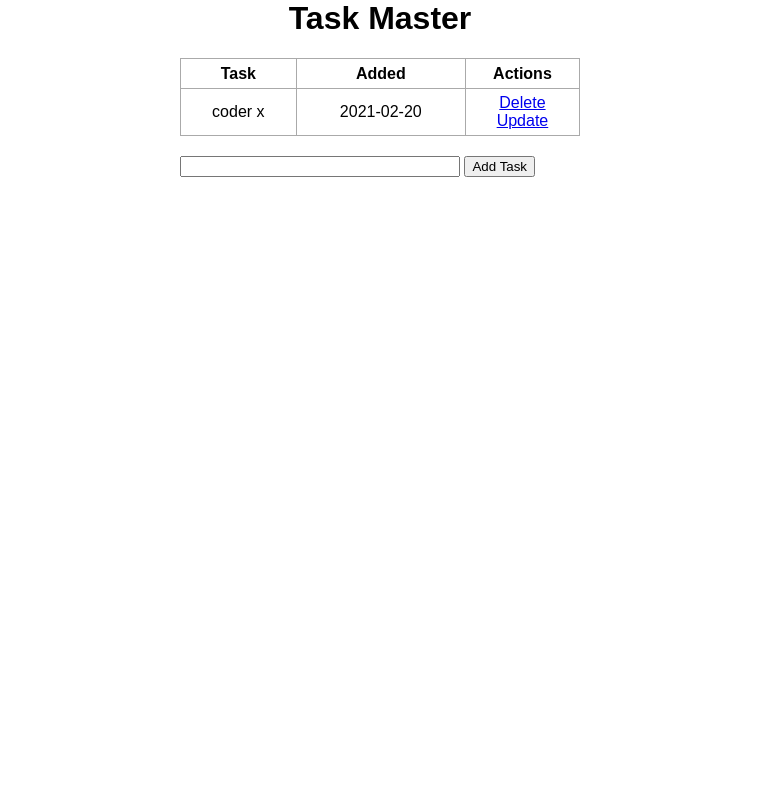
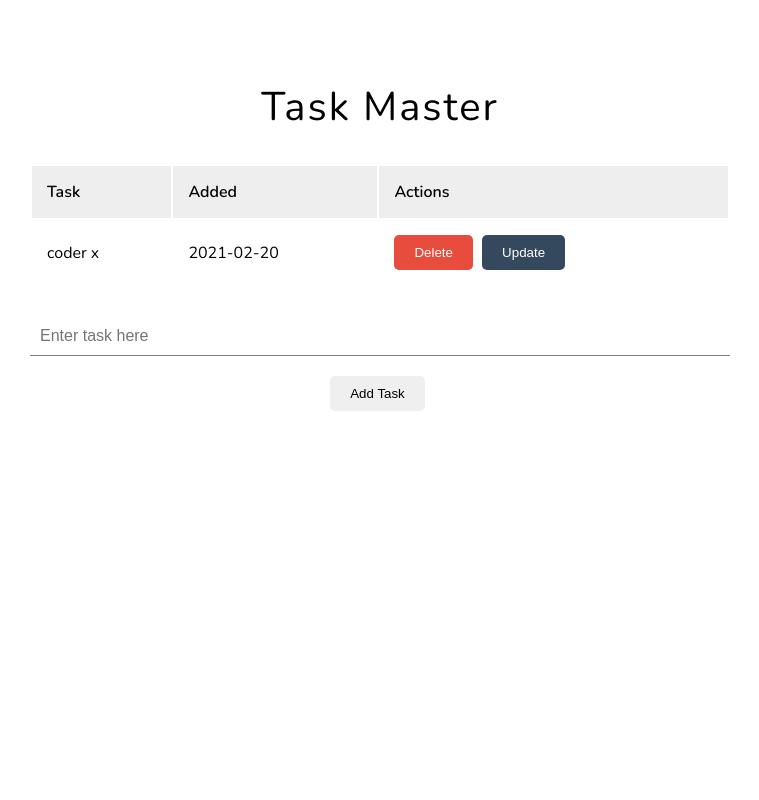
Before and after one commit to stevenrobertsdev/python_task_master, a Flask app: page / in a window 1280 px wide. Shown: the whole page, without its empty margins (260-1019 px from the left). Run offline with Flask 2, Linux system fonts and the light colour scheme; data comes from the database, SQL or seed files in the repository; both versions use the stored data as it was after the commit.

Commit message:
feat: update styles

```diff
--- a/app.py
+++ b/app.py
@@ -1,4 +1,4 @@
-from flask import Flask, render_template, request, redirect
+from flask import Flask, render_template, request, redirect, url_for
 from flask_sqlalchemy import SQLAlchemy
 from datetime import datetime
 
--- a/static/css/main.css
+++ /dev/null
@@ -1,39 +0,0 @@
-body, html {
-    margin: 0;
-    font-family: sans-serif;
-}
-
-.content {
-    margin: 0 auto;
-    width: 400px;
-}
-
-.content h1, .content h4 {
-    text-align: center!important;
-}
-
-table, td, th {
-    border: 1px solid #aaa;
-}
-
-table {
-    border-collapse: collapse;
-    width: 100%;
-}
-
-th {
-    height: 30px;
-}
-
-td {
-    text-align: center;
-    padding: 5px;
-}
-
-.form {
-    margin-top: 20px;
-}
-
-#content {
-    width: 70%;
-}
--- /dev/null
+++ b/static/stylesheets/style.css
@@ -0,0 +1,106 @@
+@import url('https://fonts.googleapis.com/css2?family=Nunito:wght@300;400;600&display=swap');
+
+body{
+  font-family: 'Nunito';
+}
+
+h1 {
+  text-align: center;
+  letter-spacing: 2px;
+  font-weight: 300;
+  font-size:40px;
+  margin-top: 80px;
+}
+
+h4{
+  text-align:center;
+  margin-top: 15px;
+  font-size: 20px;
+}
+
+section{
+  width: 700px;
+  margin:30px auto;
+}
+
+ section p {
+   font-size:20px;
+   font-weight: 600;
+   margin-bottom: 15px;
+ }
+
+table{
+  width:100%;
+  margin: auto;
+}
+
+table tr {
+    width: 100%
+}
+
+table td, table th {
+    box-sizing:border-box;
+    padding: 15px;
+    max-width: 360px;
+}
+
+td a {
+    display: inline-block;
+
+}
+
+table thead th {
+    background: #000;
+      color: #fff;
+      text-align: left;
+}
+
+table tbody {
+    text-align: left;
+}
+
+table tbody th {
+background: #eee;
+}
+
+form {
+    text-align: center;
+}
+
+form input {
+    display: block;
+}
+
+button {
+    border: none;
+    border-radius: 5px;
+    padding: 10px 20px;
+    margin-right: 5px;
+}
+
+button:hover {
+    cursor: pointer;
+}
+
+.delete {
+    background-color: #e74c3c;
+    color: #fff;
+}
+
+.update {
+    background-color: #34495e;
+    color: #fff;
+}
+
+#content {
+    border: none;
+    border-bottom: 1px solid grey;
+    width: 100%;
+    padding: 10px;
+    font-size: 16px;
+    margin-bottom: 20px;
+}
+
+#content:focus {
+    outline-style:none;
+}
--- a/templates/base.html
+++ b/templates/base.html
@@ -4,7 +4,7 @@
     <meta name="viewport"
           content="width=device-width, user-scalable=no, initial-scale=1.0, maximum-scale=1.0, minimum-scale=1.0">
     <meta http-equiv="X-UA-Compatible" content="ie=edge">
-    <link rel="stylesheet" href="{{ url_for('static', filename='css/main.css')}}">
+    <link rel="stylesheet" href="{{ url_for('static', filename='stylesheets/style.css')}}">
     {% block head %}{% endblock %}
 </head>
 <body>
--- a/templates/index.html
+++ b/templates/index.html
@@ -9,12 +9,16 @@
         <h1> Task Master</h1>
 
         {% if tasks|length < 1%}
+        <section>
+            <h4> There are no tasks. Create one below!</h4>
+        </section>
 
-        <h4> There are no tasks. Create one below!</h4>
+
 
         {% else %}
+        <section>
 
-        <table>
+             <table>
             <tr>
                 <th>Task</th>
                 <th>Added</th>
@@ -25,21 +29,29 @@
                     <td>{{ task.content }}</td>
                     <td>{{ task.date_created.date() }}</td>
                     <td>
-                        <a href="/delete/{{task.id}}">Delete</a>
-                        <br>
-                        <a href="/update/{{task.id}}">Update</a>
+                        <a href="/delete/{{task.id}}">
+                            <button class="delete"> Delete </button>
+                        </a>
+                        <a href="/update/{{task.id}}">
+                            <button class="update"> Update </button>
+                        </a>
                     </td>
                 </tr>
-            {% endfor %}
+                 {% endfor %}
         </table>
+        </section>
+
+
+
+
         {% endif %}
+        <section>
+            <form action="/" method="POST">
+                <input type="text" name="content" id="content" placeholder="Enter task here">
+                <button type="submit"> Add Task </button>
+            </form>
+        </section>
 
-        <div class="form">
-            <form action="/" method="POST">
-                <input type="text" name="content" id="content">
-                <input type="submit" value="Add Task">
-            </form>
-        </div>
 
     </div>
 
```
Also changed, not shown: templates/update.html (+10 -3 lines), test.db.
